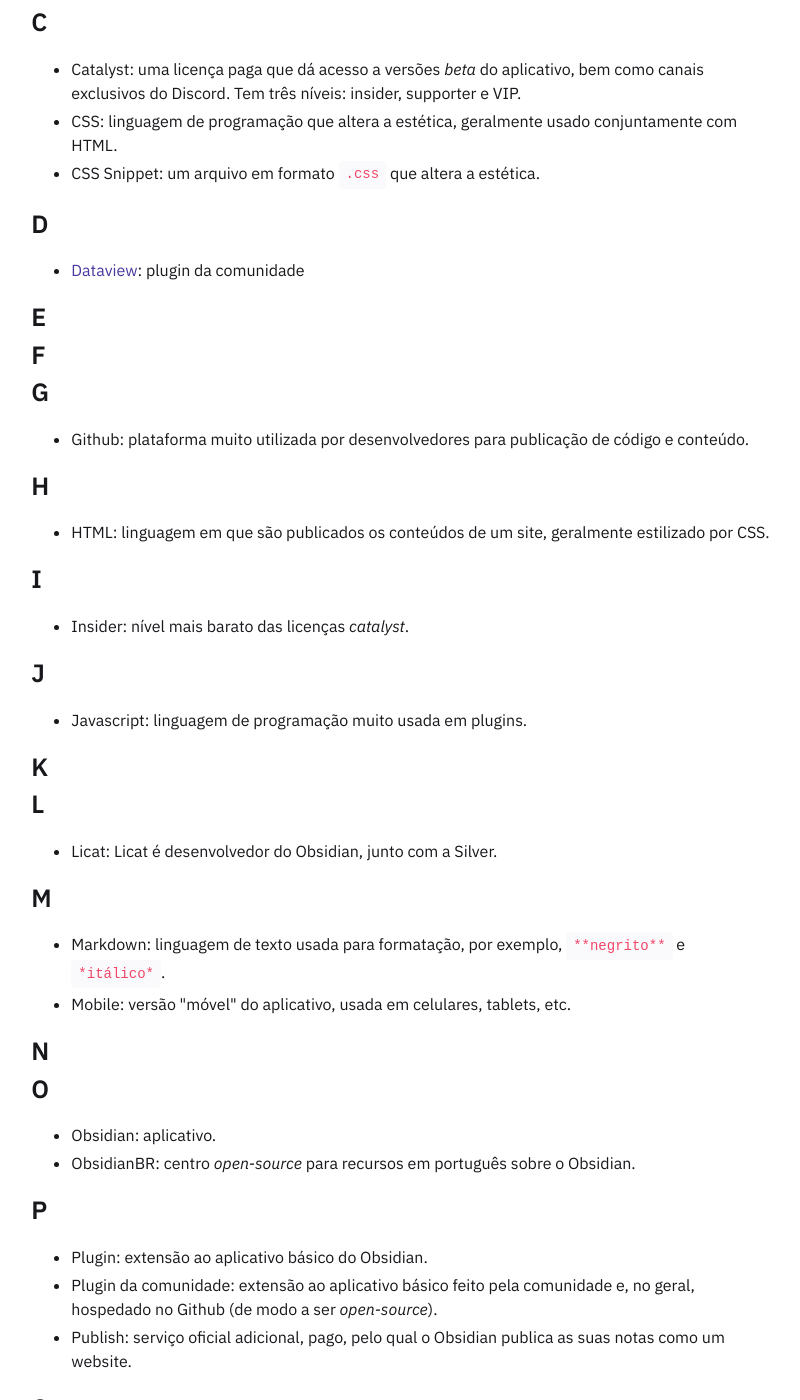
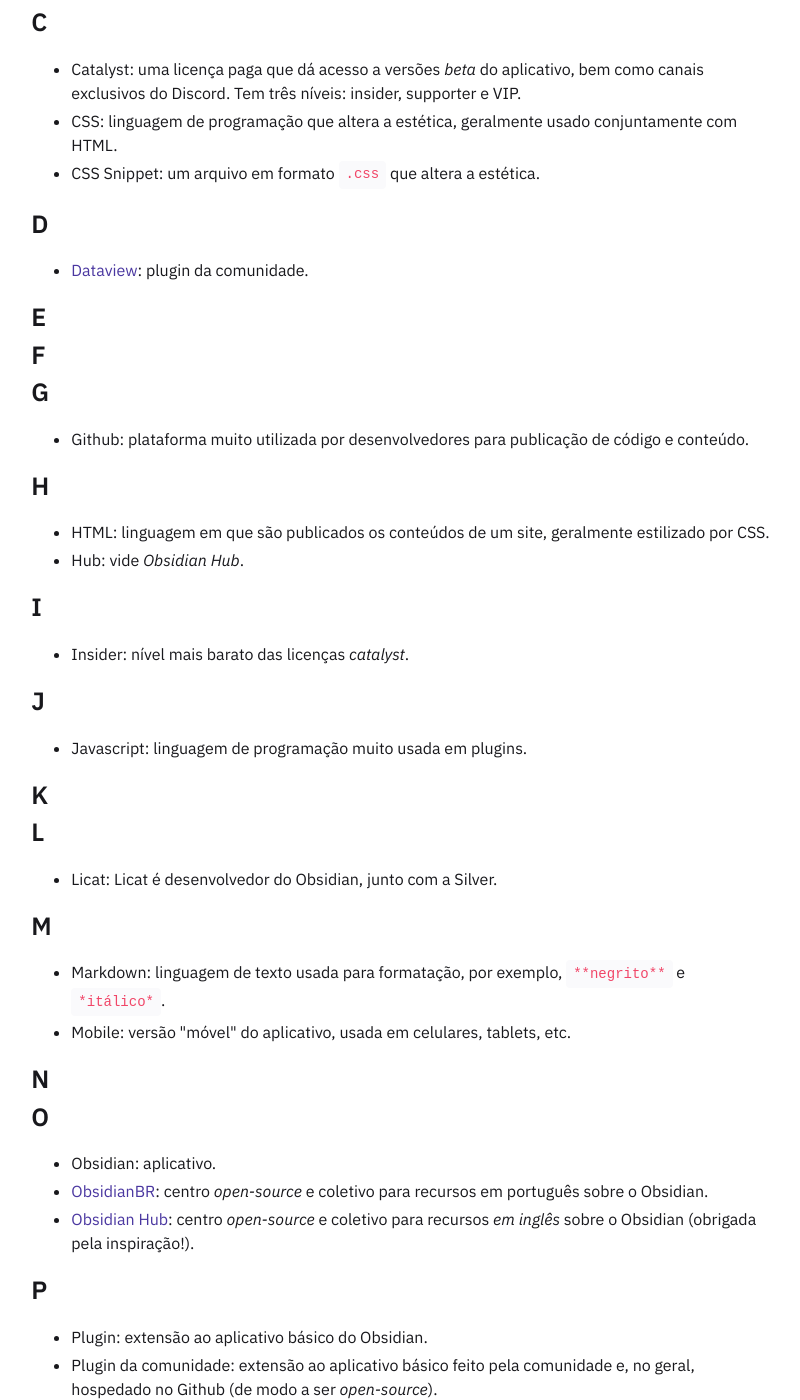
Before and after one commit to obsidianbr/obsidianbr.github.io, a Jekyll site: the page built from _notes/Glossário.md, in a window 1280 px wide and 1400 px high, scrolled down 1105 px. Shown: the whole window, without its empty margins (238-1038 px from the left). Built offline with Jekyll 4.4.1, drawn with Linux system fonts in a browser that asks for light colours.

Commit message:
202112132322

```diff
--- a/_notes/Glossário.md
+++ b/_notes/Glossário.md
@@ -19,6 +19,8 @@ Obs: como as traduções são feitas pela comunidade, eventualmente elas podem e
 
 ### B
 
+
+
 ### C
 
 - Catalyst: uma licença paga que dá acesso a versões *beta* do aplicativo, bem como canais exclusivos do Discord. Tem três níveis: insider, supporter e VIP.
@@ -27,7 +29,7 @@ Obs: como as traduções são feitas pela comunidade, eventualmente elas podem e
 
 ### D
 
-- [[Dataview]]: plugin da comunidade
+- [[Dataview]]: plugin da comunidade.
 
 ### E
 
@@ -44,6 +46,7 @@ Obs: como as traduções são feitas pela comunidade, eventualmente elas podem e
 ### H
 
 - HTML: linguagem em que são publicados os conteúdos de um site, geralmente estilizado por CSS.
+- Hub: vide *Obsidian Hub*.
 
 ### I
 
@@ -73,7 +76,8 @@ Obs: como as traduções são feitas pela comunidade, eventualmente elas podem e
 ### O
 
 - Obsidian: aplicativo.
-- ObsidianBR: centro *open-source* para recursos em português sobre o Obsidian.
+- [[ObsidianBR]]: centro *open-source* e coletivo para recursos em português sobre o Obsidian.
+- [Obsidian Hub](https://publish.obsidian.md/hub/00+-+Start+here): centro *open-source* e coletivo para recursos *em inglês* sobre o Obsidian (obrigada pela inspiração!).
 
 ### P
 
```
Also changed, not shown: _notes/Plugins/Advanced Tables.md (+2 -0 lines), _notes/Plugins/Calendar.md (+2 -0 lines), _notes/Plugins/Kanban.md (+2 -0 lines).
